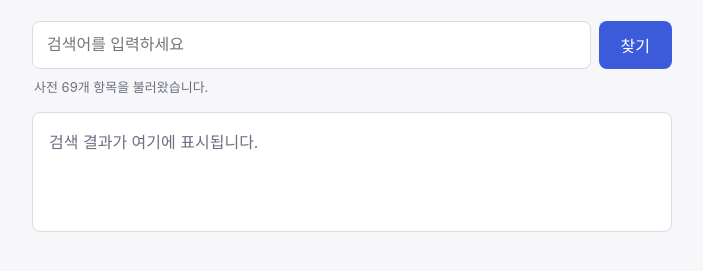
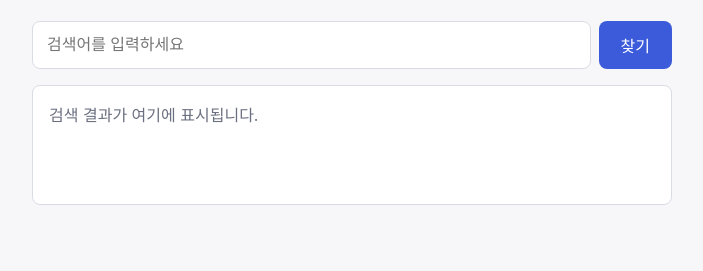
Before and after one commit to jegob271828-cpu/gooditmal, a plain HTML site: page index.html in a window 1280 px wide. Shown: the part 83-354 px from the top of the page, without its empty margins (288-991 px from the left). Drawn offline with Linux system fonts and the light colour scheme.

Commit message:
Update index.html

```diff
--- a/index.html
+++ b/index.html
@@ -215,7 +215,7 @@
         throw new Error('words.json에서 단어를 찾지 못했습니다. 파일 내용을 확인해 주세요.');
       }
       loaded = true;
-      setStatus('사전 ' + ENTRIES.length + '개 항목을 불러왔습니다.', false);
+      setStatus('', false);
       if (input.value.trim()) runSearch();
     })
     .catch(function (err) {
```
